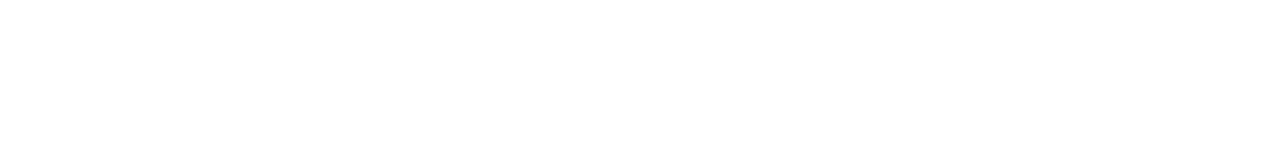
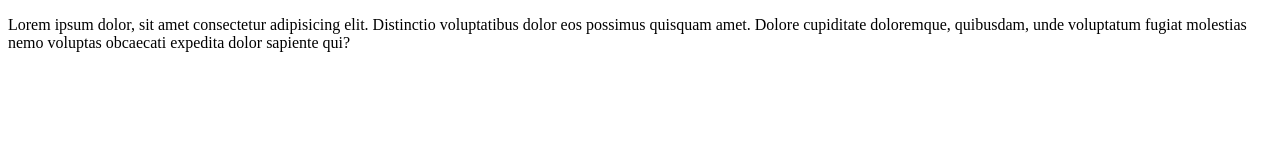
Before and after one commit to daividix/git-prueba, a plain HTML site: page index.html in a window 1280 px wide. Drawn offline with Linux system fonts and the light colour scheme.

Commit message:
ahora el index.html tiene una etiqueta p

```diff
--- a/index.html
+++ b/index.html
@@ -7,6 +7,9 @@
     <title>Document</title>
 </head>
 <body>
-
+    <p>Lorem ipsum dolor, sit amet consectetur adipisicing elit.
+        Distinctio voluptatibus dolor eos possimus quisquam amet. Dolore
+        cupiditate doloremque, quibusdam, unde voluptatum fugiat molestias nemo
+        voluptas obcaecati expedita dolor sapiente qui?</p>
 </body>
 </html>
```
